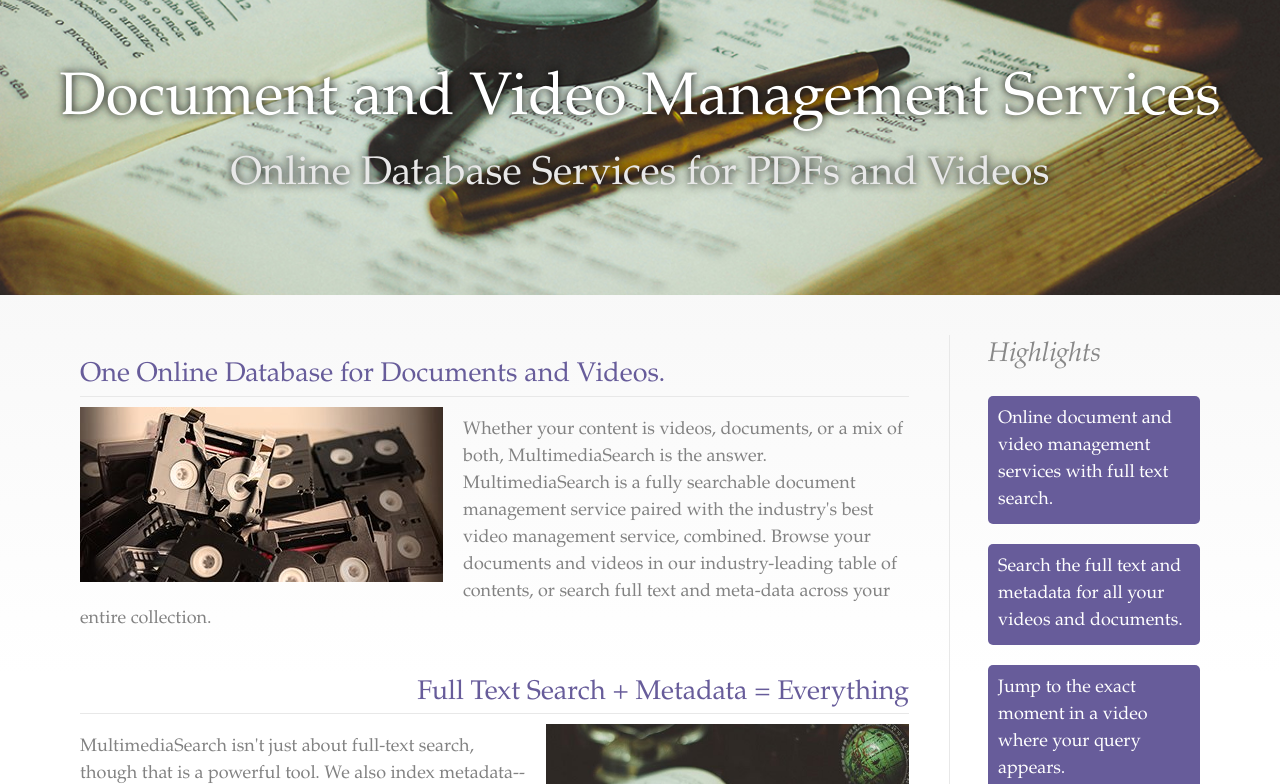
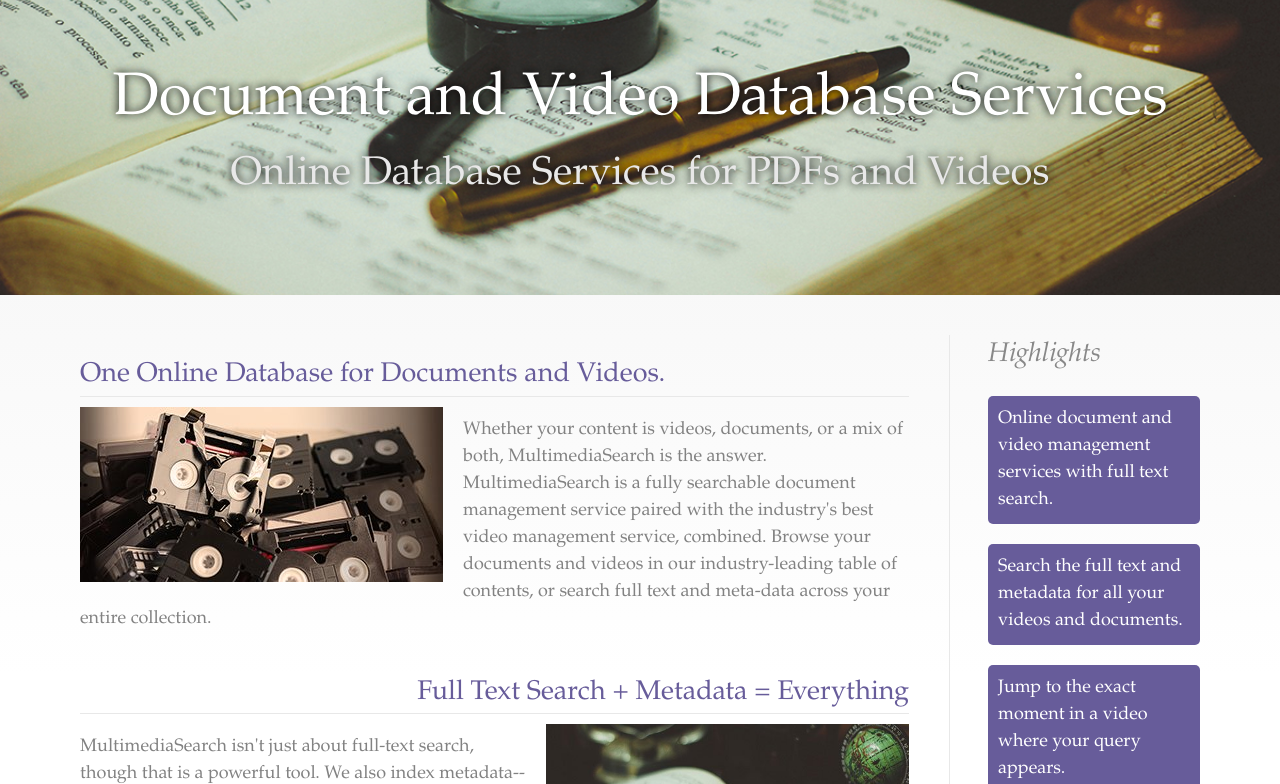
Before and after one commit to microsearch/microsearch.github.io, a Jekyll site: the page built from services/search.md, in a window 1280 px wide and 900 px high, cut to the strip 116-900 px from the top of the window. Built offline with Jekyll 4.4.1, drawn with Linux system fonts in a browser that asks for light colours.

Commit message:
update database page

```diff
--- a/services/search.md
+++ b/services/search.md
@@ -4,10 +4,9 @@
 position: 12
 id: search
 layout: landingpage
-description: MicroSearch provides document management services and video management
-  services and search engine software.
+description: MicroSearch provides document database management services and video database management services and search engine software.
 weight: 2
-bannertext: Document and Video Management Services
+bannertext: Document and Video Database Services
 bannertext2: Online Database Services for PDFs and Videos
 col1head: One Online Database for Documents and Videos.
 col1img: vids.jpg
```
Also changed, not shown: 2 other files.
